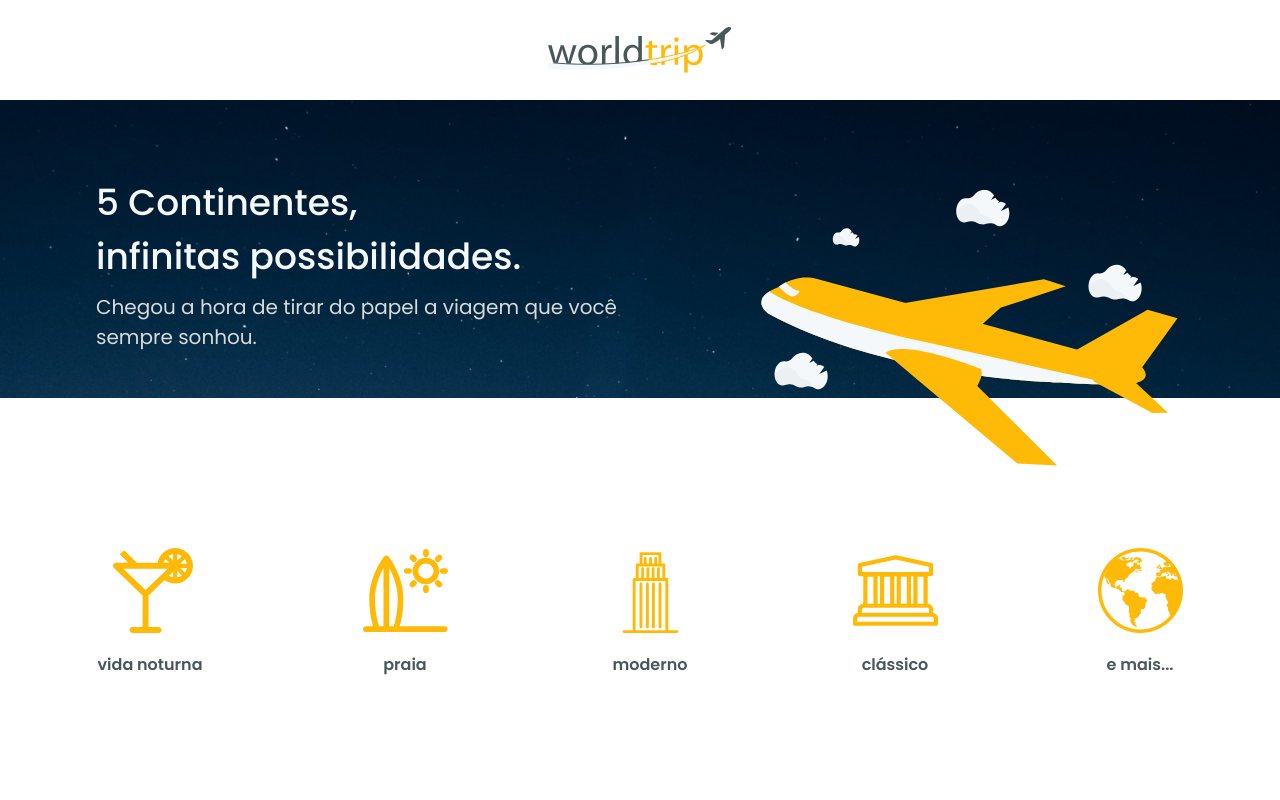
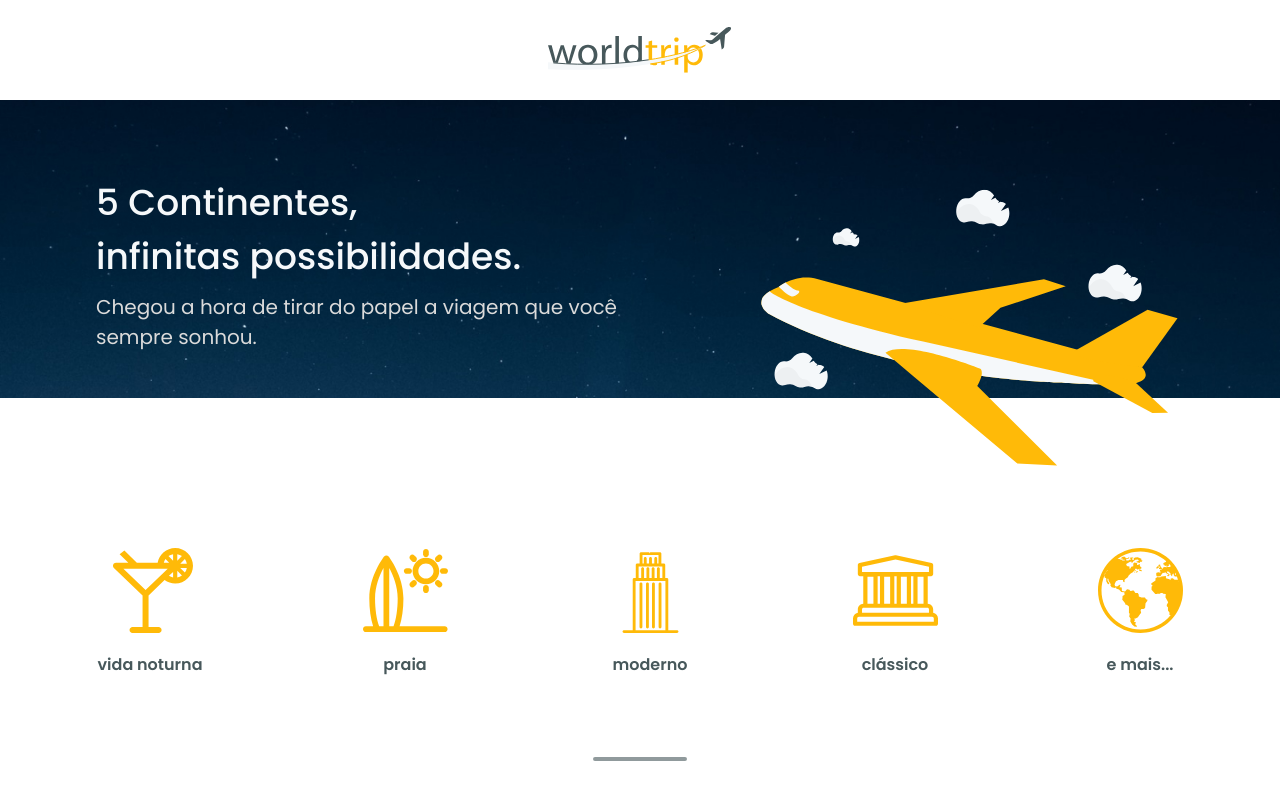
Before and after one commit to ryanalencar/world_trip, a Next.js app: page / in a window 1280 px wide. Shown: the top 800 px of the page. Built offline with nearby package versions, Linux system fonts and the light colour scheme.

Commit message:
feat: section divider

```diff
--- a/src/pages/index.tsx
+++ b/src/pages/index.tsx
@@ -1,3 +1,4 @@
+import { Center, Divider } from '@chakra-ui/react';
 import type { NextPage } from 'next';
 
 import Banner from '../components/Banner';
@@ -9,6 +10,15 @@ const Home: NextPage = () => (
     <Header />
     <Banner />
     <TravelTypes />
+    <Center w="100%" my={20}>
+      <Divider
+        w="90px"
+        orientation="horizontal"
+        borderRadius={5}
+        borderWidth={2}
+        borderColor="dark.heading"
+      />
+    </Center>
   </>
 );
 
```
